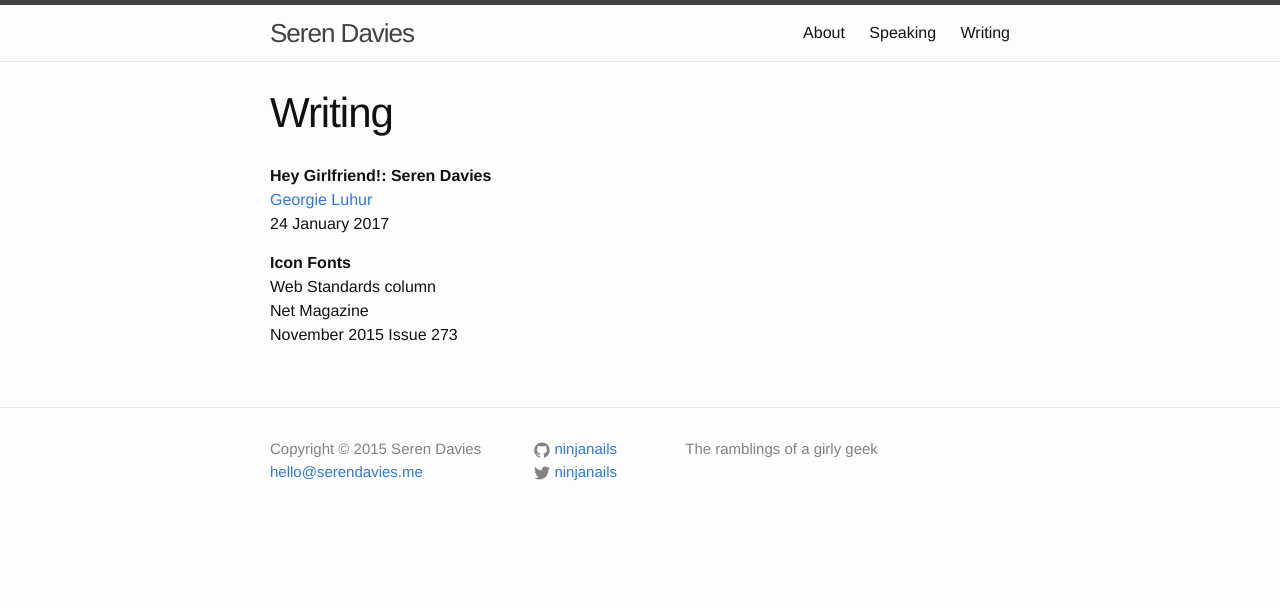
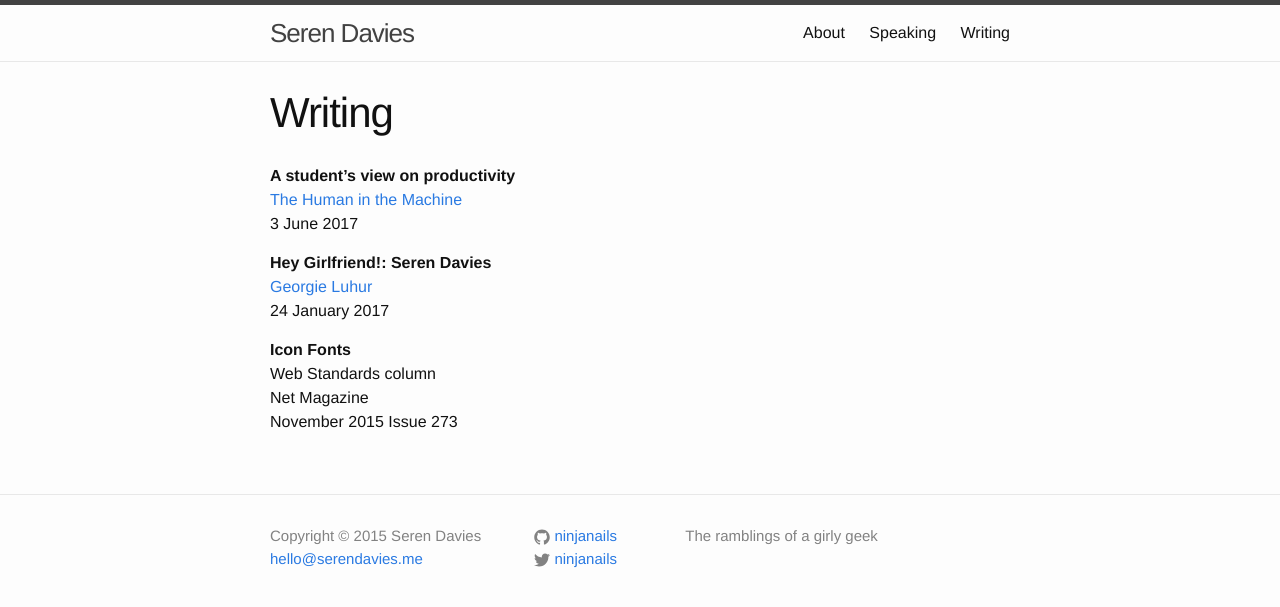
Before and after one commit to ninjanails/ninjanails.github.io, a Jekyll site: the page built from writing.md, in a window 1280 px wide. Shown: the top 607 px of the page. Built offline with Jekyll 4.4.1, drawn with Linux system fonts in a browser that asks for light colours.

Commit message:
add A student's view on productivity from The Human in the Machine

```diff
--- a/writing.md
+++ b/writing.md
@@ -3,6 +3,10 @@ layout: page
 title: Writing
 permalink: /writing/
 ---
+
+**A student's view on productivity** <br>
+[The Human in the Machine](https://superyesmore.com/0be44e7aea3f8282d1606bcf1536cf30)<br>
+3 June 2017
 
 **Hey Girlfriend!: Seren Davies** <br>
 [Georgie Luhur](http://hey.georgie.nu/hg-seren/) <br>
```
